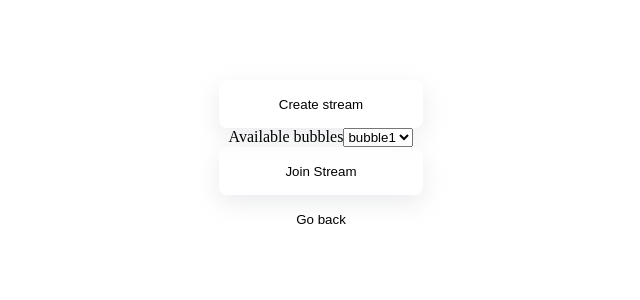
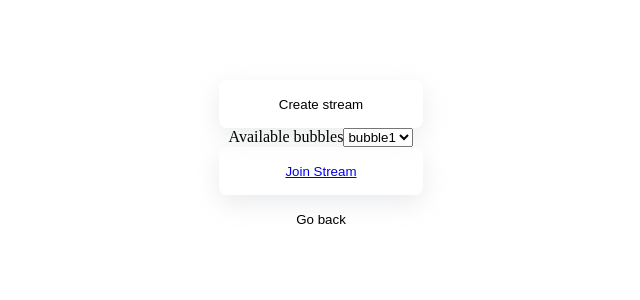
Before and after one commit to yourpalharvey/Bubble, a Next.js app in the folder frontend/: page /start-streaming in a window 1280 px wide. Shown: the top 300 px of the page, without its empty margins (319-959 px from the left). Built offline with nearby package versions, Linux system fonts and the light colour scheme.

Commit message:
Video opens in new tab, closes when finished

```diff
--- a/frontend/pages/start-streaming/index.js
+++ b/frontend/pages/start-streaming/index.js
@@ -88,11 +88,12 @@
                 />
 
                 <Shadow>
-                    <Button
-                        text="Join Stream"
-                        wide={true}
-                        onClick={() => router.push(`/start-streaming/join-bubble/${currentBubble}`)}
-                    />
+                    <a target="_blank" href={`/start-streaming/join-bubble/${currentBubble}`} rel="noopener noreferrer">
+                        <Button
+                            text="Join Stream"
+                            wide={true}
+                        />
+                    </a>
                 </Shadow>
 
                 <Button
--- a/frontend/pages/start-streaming/join-bubble/[bid].js
+++ b/frontend/pages/start-streaming/join-bubble/[bid].js
@@ -31,8 +31,7 @@
     // end stream and turn off camera
     const endStream = () => {
         stream.getTracks()[0].stop()
-        router.push('/')
-        router.reload('/')
+        window.close()
     }
 
     useEffect(
```
